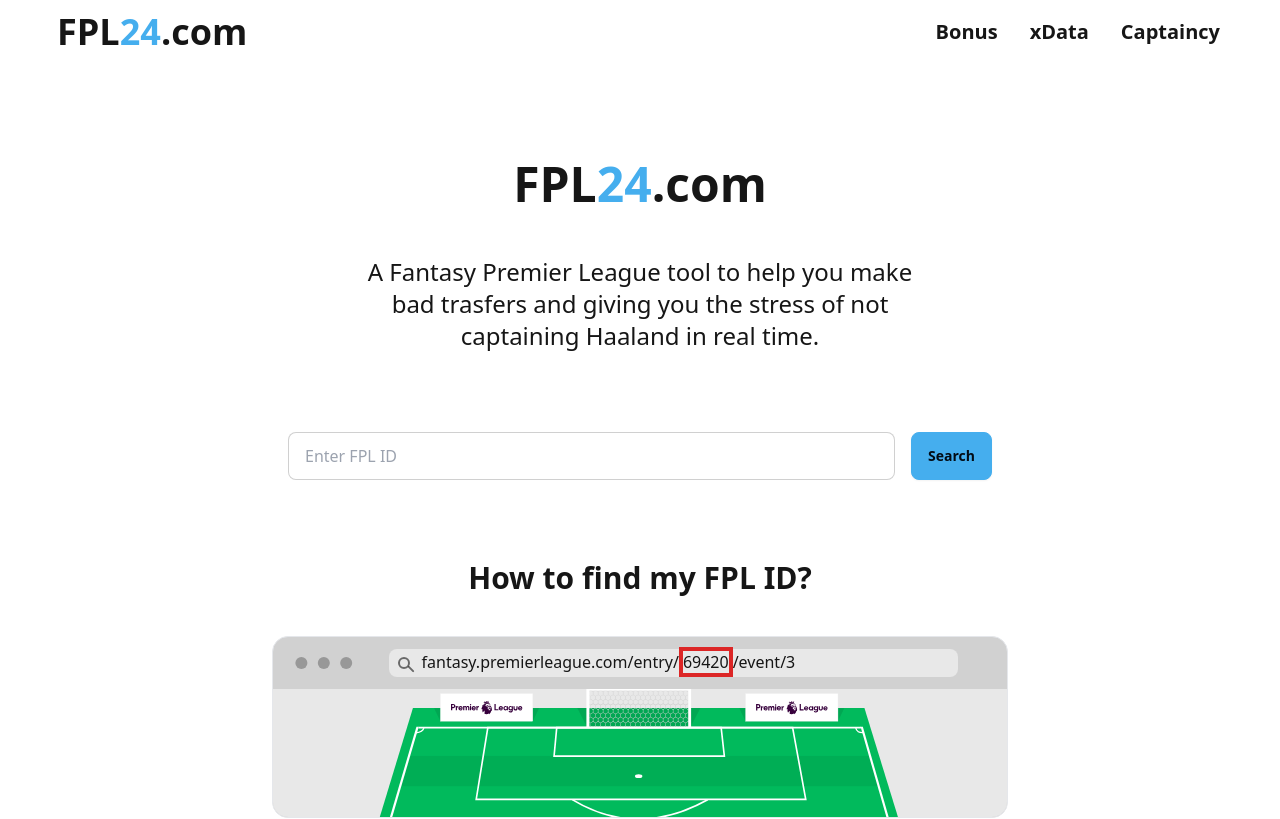
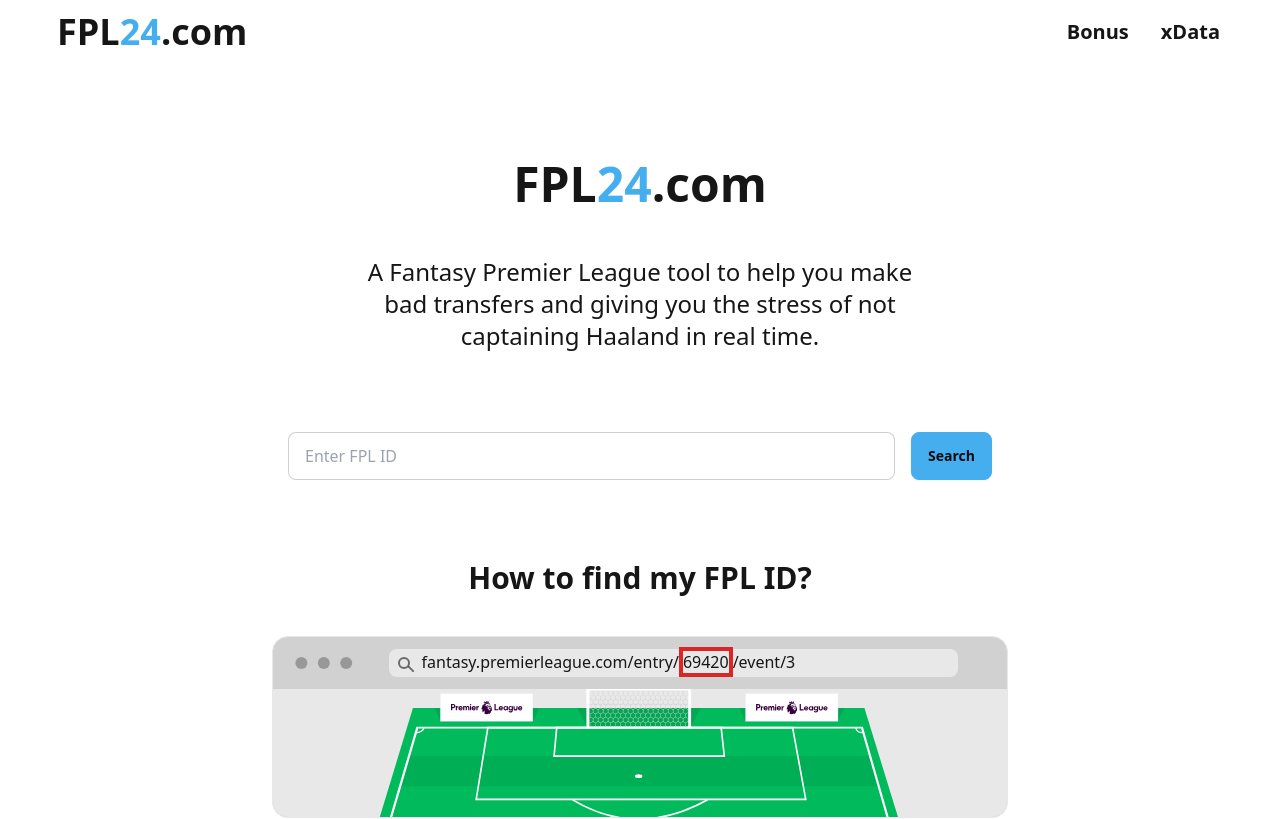
Before and after one commit to attemarjamaki/fpl-app, a Next.js app: page / in a window 1280 px wide. Shown: the top 819 px of the page. Built offline with nearby package versions, Linux system fonts and the light colour scheme.

Commit message:
final changes before publish

```diff
--- a/app/captaincy/page.js
+++ b/app/captaincy/page.js
@@ -1,7 +1,7 @@
 import React from "react";
 
 const Captaincy = () => {
-  return <div>Captaincy</div>;
+  return <div>Page coming soon...</div>;
 };
 
 export default Captaincy;
--- a/app/components/Navbar.jsx
+++ b/app/components/Navbar.jsx
@@ -44,11 +44,13 @@
               <p className="text-xl font-semibold">xData</p>
             </li>
           </Link>
+          {/*
           <Link href={"/captaincy"}>
             <li>
               <p className="text-xl font-semibold">Captaincy</p>
             </li>
           </Link>
+          */}
         </ul>
       </div>
 
@@ -64,11 +66,13 @@
               <p className="text-xl font-semibold">xData</p>
             </li>
           </Link>
+          {/*
           <Link href={"/captaincy"}>
             <li>
               <p className="text-xl font-semibold">Captaincy</p>
             </li>
           </Link>
+          */}
         </ul>
       </div>
     </div>
--- a/app/page.js
+++ b/app/page.js
@@ -11,7 +11,7 @@
             </span>
           </h1>
           <p className="mt-12 text-2xl md:w-4/5 w-full mx-auto">
-            A Fantasy Premier League tool to help you make bad trasfers and
+            A Fantasy Premier League tool to help you make bad transfers and
             giving you the stress of not captaining Haaland in real time.
           </p>
           <Searchbar />
```
